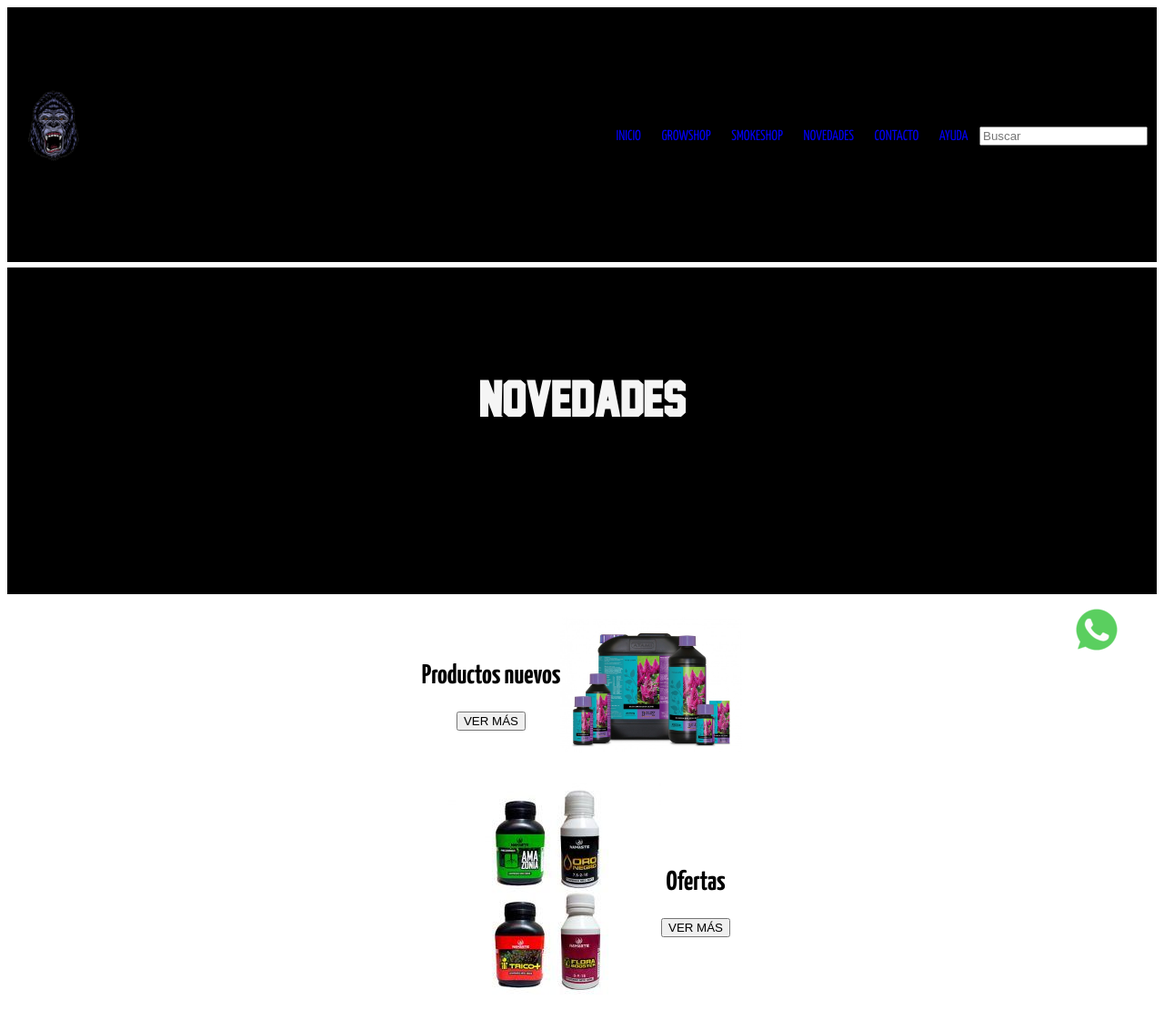
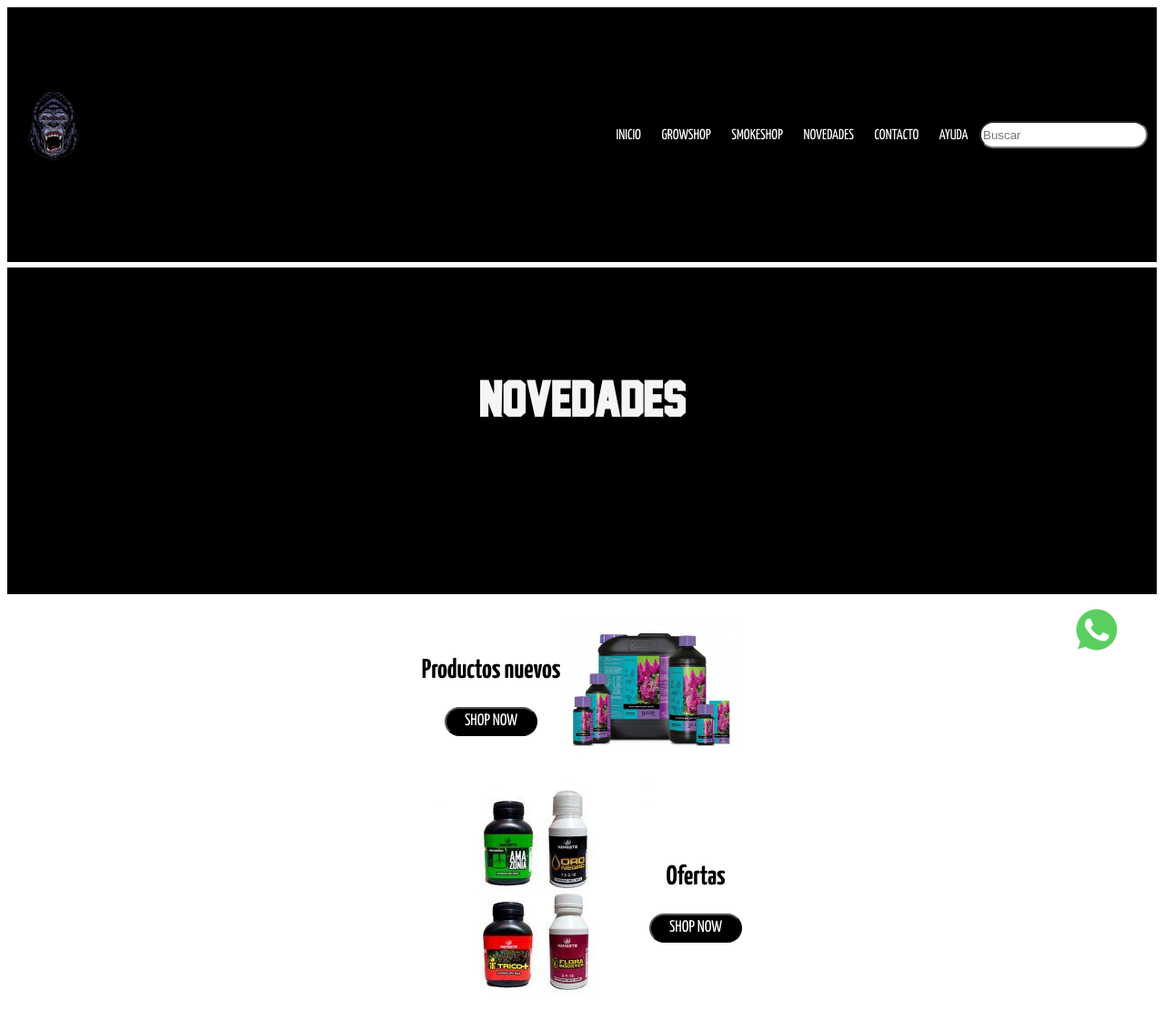
Before and after one commit to martinablanch/growshop-blanch, a plain HTML site: page pages/novedades.html in a window 1280 px wide. Shown: the top 1110 px of the page at 91% size. Drawn offline with Linux system fonts and the light colour scheme.

Commit message:
Estilo y transiciones a botones, links y logo

```diff
--- a/css/style.css
+++ b/css/style.css
@@ -500,3 +500,49 @@ footer {
 .transition:hover {
         transform: scale(1.5);
 }
+
+input#boton{
+    padding: 5px 20px;
+    background-color: black;
+    font-family: Yanone;
+    font-size: 18px;
+    color: white;
+    border-radius: 100px;
+}
+
+input#barra-buscar{
+    border-radius: 100px;
+    height: 30px;
+}
+
+a:link{
+    color: white;
+}
+
+a:visited{
+color: white;
+}
+
+a:hover{
+    color: #A5425F;
+}
+
+a:active{
+    color: #A5425F;
+}
+
+a#a-ayuda{
+    color: black;
+}
+
+a#a-ayuda:hover{
+    color: #A5425F;
+}
+
+.logoMenu{
+    transition: all 0.5s;
+}
+
+.logoMenu:hover{
+    transform: scale(1.5);
+}
--- a/pages/novedades.html
+++ b/pages/novedades.html
@@ -27,7 +27,7 @@
                     <li class="menuHeader"><a href="#Contacto">CONTACTO</a></li>
                     <li class="menuHeader"><a href="../pages/ayuda.html">AYUDA</a></li>
                     <div class="barraBuscar">
-                        <input type="search" name="" id="" placeholder="Buscar">
+                        <input type="search" name="" id="barra-buscar" placeholder="Buscar">
                     </div>
                 </ul>
             </nav>
@@ -42,7 +42,7 @@
                 <section class="prod-nuevos">
                     <div class="prod-nuevos-block">
                         <h2 class="black">Productos nuevos</h2>
-                        <div class="transition"><input type="submit" value="VER MÁS"></div>
+                        <div class="transition"><input type="submit" value="SHOP NOW" id="boton"></div>
                     </div>
                     <img src="../media/portadas-varios/prodnuevos.jpg" alt="Productos nuevos" width="200px">
                 </section>
@@ -50,7 +50,7 @@
                 <section class="ofertas">
                     <div class="prod-nuevos-block">
                         <h2 class="black">Ofertas</h2>
-                        <div class="transition"><input type="submit" value="VER MÁS"></div>
+                        <div class="transition"><input type="submit" value="SHOP NOW" id="boton"></div>
                     </div>
                     <div class="oferta-hijo"><img src="../media/portadas-varios/ofertas.jpg" alt="Ofertas"></div>
                 </section>
```
Also changed, not shown: index.html (+3 -3 lines), pages/ayuda.html (+2 -2 lines), pages/growshop.html (+1 -1 lines), pages/smokeshop.html (+1 -1 lines).
